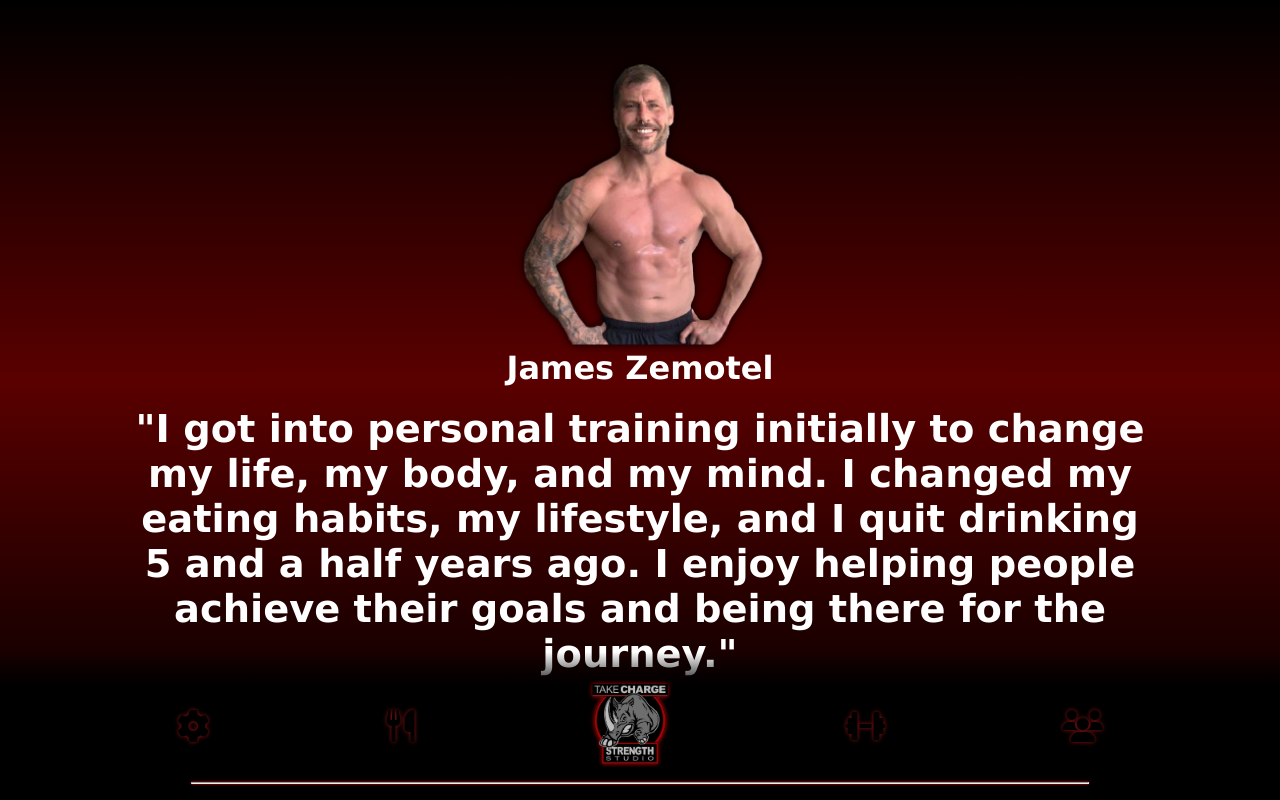
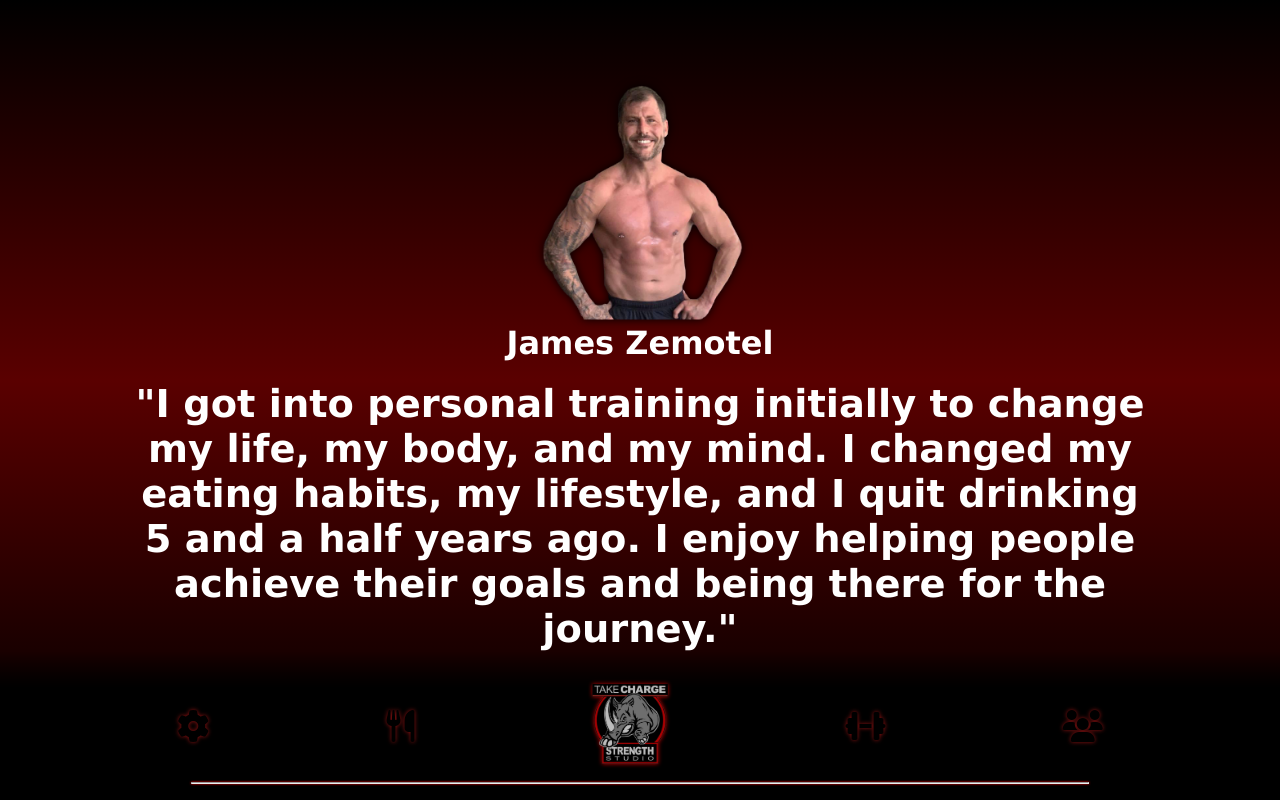
Before and after one commit to Jacob52210/TCSS-App, a React (Create React App) app: page /#/trainers/James in a window 1280 px wide. Built offline with nearby package versions, Linux system fonts and the light colour scheme.

Commit message:
reduced trainer img height from 300px to 250px

```diff
--- a/src/components/trainers/trainers.css
+++ b/src/components/trainers/trainers.css
@@ -27,7 +27,7 @@
 
 .trainer-img {
 	width: auto;
-	height: 300px;
+	height: 250px;
 	margin: auto;
 	filter: drop-shadow(0px 0px 5px rgb(0, 0, 0));
 }
```
